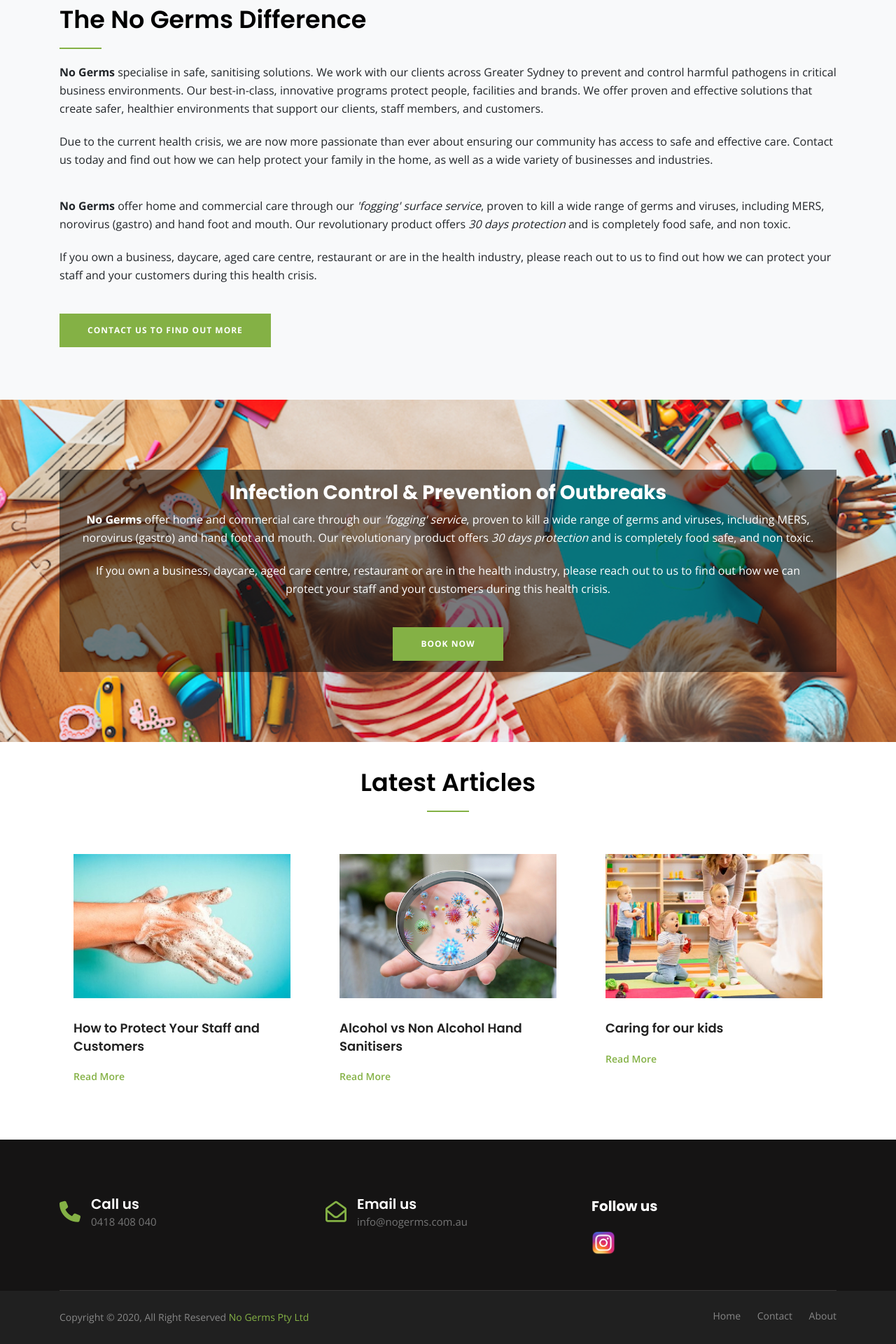
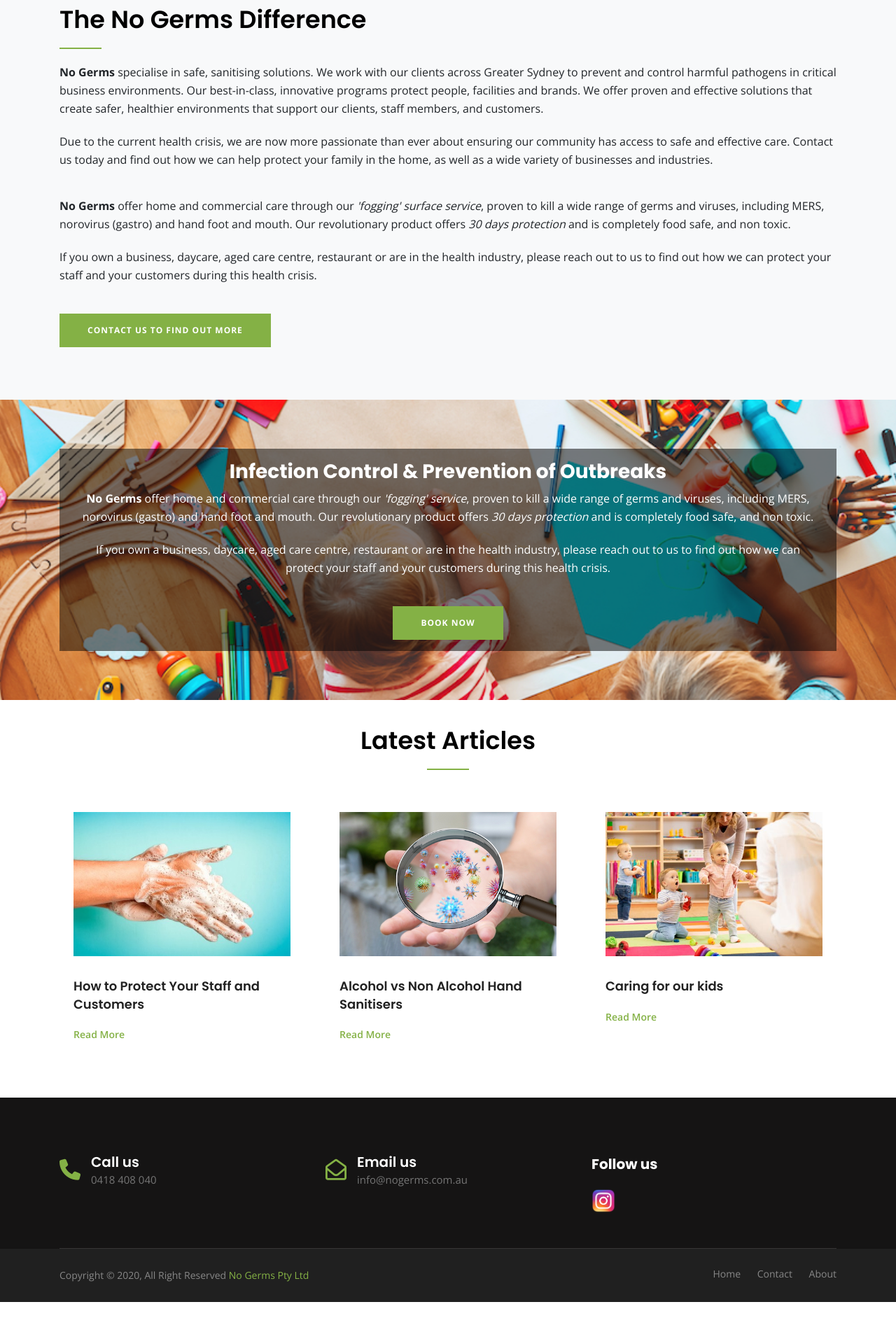
Before and after one commit to nogermsau/nogerms.github.io, a Jekyll site: the page built from index.html, in a window 1280 px wide. Shown: the part 973-2893 px from the top of the page at 70% size. Built offline with Jekyll 4.4.1, drawn with Linux system fonts in a browser that asks for light colours; nearby versions of some CDN libraries; after the commit the page ends 2833 px from its top, so only the background shows below that.

Commit message:
reduce padding in cta

```diff
--- a/assets/css/style.css
+++ b/assets/css/style.css
@@ -927,7 +927,7 @@
 .cta-area {
 	background-position: center top;
 	background-size: cover;
-	padding: 100px 0;
+	padding: 70px 0;
 }
 .service-box.service-3 {
 	padding: 0;
```
